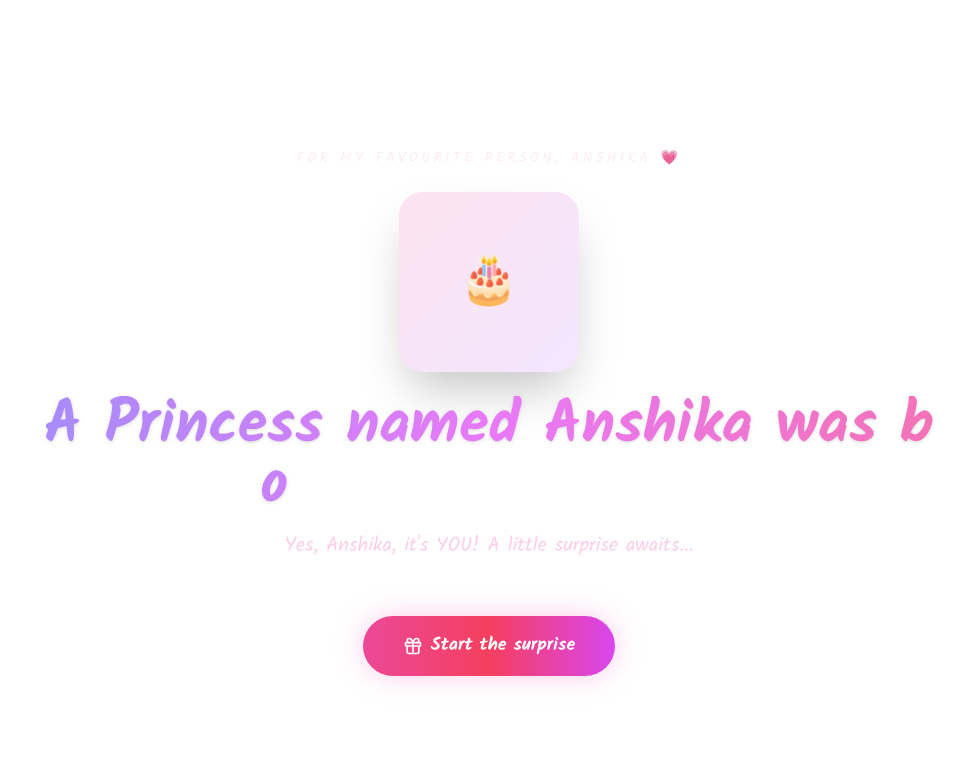
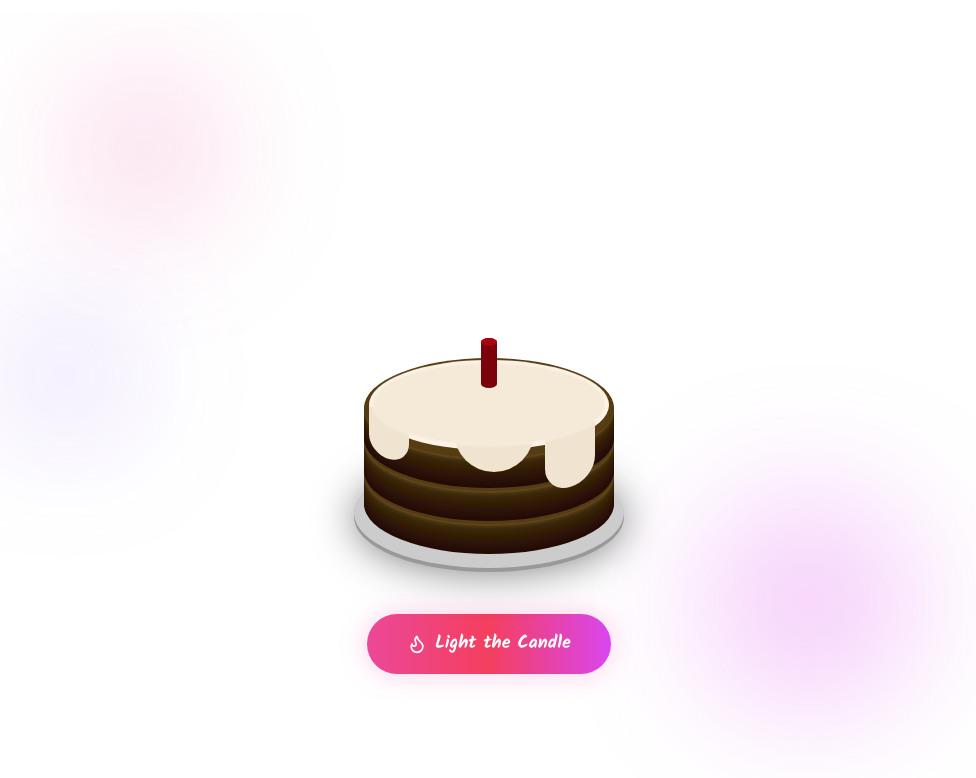
Before and after one commit to aamandsahu2-code/anshu, a Next.js app: page / in a window 1280 px wide. Shown: the top 778 px of the page, without its empty margins (151-1127 px from the left). Built offline with nearby package versions, Linux system fonts and the light colour scheme.

Commit message:
Update IntroScreen.jsx

```diff
--- a/components/screens/IntroScreen.jsx
+++ b/components/screens/IntroScreen.jsx
@@ -1,41 +1,176 @@
 "use client"
 
+import { useState, useEffect, useRef } from "react"
 import { motion } from "framer-motion"
+import confetti from "canvas-confetti"
 import GradientButton from "../GradientButton"
-import { Gift } from "lucide-react"
-import StaggerText from "../StaggerText"
+import { ArrowRight, Flame, Scissors } from "lucide-react"
 
-export default function IntroScreen({ onNext }) {
+const confettiColors = ["#FF3CAC", "#F687B3", "#D8B4FE", "#C084FC", "#F472B6"]
+
+export default function CakeScreen({ onNext }) {
+  const [lit, setLit] = useState(false)
+  const [cutDone, setCutDone] = useState(false)
+  const audioRef = useRef(null)
+  const sfxRef = useRef(null)
+
+  useEffect(() => {
+    if (typeof window !== "undefined") {
+      audioRef.current = new Audio("/sounds/birthday-lofi.mp3")
+      sfxRef.current = new Audio("/sounds/cut.mp3")
+      if (sfxRef.current) sfxRef.current.volume = 0.4
+    }
+  }, [])
+
+  const lightCandle = () => {
+    if (lit) return
+    setLit(true)
+  }
+
+  const cutCake = async () => {
+    if (cutDone) return
+    setCutDone(true)
+
+    try {
+      if (sfxRef.current) {
+        sfxRef.current.currentTime = 0
+        sfxRef.current.play()
+      }
+    } catch (e) {
+      console.warn("SFX play blocked", e)
+    }
+
+    try {
+      if (audioRef.current) {
+        audioRef.current.currentTime = 0
+        await audioRef.current.play()
+      }
+    } catch (e) {
+      console.warn("Audio play blocked by browser", e)
+    }
+
+    burst()
+    setTimeout(burst, 500)
+    setTimeout(burst, 900)
+    setTimeout(fireworks, 300)
+  }
+
+  const burst = () => {
+    confetti({
+      particleCount: 160,
+      spread: 100,
+      origin: { y: 0.6 },
+      colors: confettiColors,
+    })
+  }
+
+  const fireworks = () => {
+    const duration = 1500
+    const animationEnd = Date.now() + duration
+    const defaults = { startVelocity: 35, spread: 360, ticks: 60, zIndex: 0 }
+
+    const interval = setInterval(() => {
+      const timeLeft = animationEnd - Date.now()
+      if (timeLeft <= 0) return clearInterval(interval)
+
+      const particleCount = 30 * (timeLeft / duration)
+
+      confetti({
+        ...defaults,
+        particleCount,
+        origin: { x: Math.random() * 0.2 + 0.1, y: Math.random() * 0.3 },
+        colors: ["#F97316", "#FB7185", "#FACC15", "#A855F7"],
+      })
+
+      confetti({
+        ...defaults,
+        particleCount,
+        origin: { x: Math.random() * 0.2 + 0.7, y: Math.random() * 0.3 },
+        colors: ["#F97316", "#FB7185", "#FACC15", "#A855F7"],
+      })
+    }, 200)
+  }
+
   return (
-    <div className="py-10 md:py-14 text-center">
-      <div className="flex flex-col items-center gap-6">
-        <motion.p
-          initial={{ opacity: 0, y: 10 }}
-          animate={{ opacity: 1, y: 0 }}
-          transition={{ duration: 0.8, delay: 0.1 }}
-          className="text-xs md:text-sm text-pink-100/80 tracking-[0.25em] uppercase"
+    <div className="px-4 md:px-6 py-10 text-center relative">
+      <div className="pointer-events-none absolute inset-0 -z-10">
+        <div className="absolute w-40 h-40 bg-pink-500/20 blur-3xl rounded-full -top-10 left-6" />
+        <div className="absolute w-56 h-56 bg-fuchsia-500/25 blur-3xl rounded-full bottom-0 right-4" />
+        <div className="absolute w-32 h-32 bg-violet-500/20 blur-3xl rounded-full top-1/3 -left-10" />
+      </div>
+
+      {lit && (
+        <motion.div
+          className="fixed top-40 lg:top-56 left-0 w-full text-center text-[40px] md:text-6xl font-bold text-transparent bg-clip-text bg-gradient-to-r from-violet-400 via-fuchsia-400 to-pink-400 drop-shadow leading-tight px-4"
+          style={{ filter: "drop-shadow(0 0 20px rgba(255,105,180,0.4))" }}
+          initial={{ opacity: 0, scale: 0.8 }}
+          animate={{ opacity: 1, scale: 1 }}
+          transition={{ duration: 1, ease: "easeOut", delay: 0.3 }}
         >
-          For my favourite person, Anshika 💗
-        </motion.p>
+          Happy Birthday, Princess!
+        </motion.div>
+      )}
 
-        <div className="w-[140px] md:w-[180px] h-[140px] md:h-[180px] bg-gradient-to-br from-pink-400/20 to-purple-400/20 rounded-3xl flex items-center justify-center shadow-2xl">
-          <span className="text-4xl md:text-5xl">🎂</span>
+      <div className="relative flex flex-col items-center gap-8 mt-52">
+        <div className="relative mb-6">
+          <Cake lit={lit} />
         </div>
 
-        <div>
-          <h1 className="text-pretty text-4xl md:text-6xl font-bold text-transparent bg-clip-text bg-gradient-to-r from-violet-400 via-fuchsia-400 to-pink-400 drop-shadow leading-tight">
-            <StaggerText text="A Princess named Anshika was born 19 years ago!" />
-          </h1>
-          <p className="mt-4 text-xl text-pink-200 max-w-2xl mx-auto">
-            Yes, Anshika, it's YOU! A little surprise awaits...
-          </p>
-        </div>
+        {!lit && (
+          <GradientButton onClick={lightCandle}>
+            <Flame size={20} />
+            Light the Candle
+          </GradientButton>
+        )}
 
-        <div className="mt-8">
-          <GradientButton onClick={() => onNext?.()}>
-            <Gift size={20} />
-            Start the surprise
+        {lit && !cutDone && (
+          <GradientButton onClick={cutCake} className="mt-2">
+            <Scissors size={20} />
+            Cut the Cake
           </GradientButton>
+        )}
+
+        {cutDone && (
+          <GradientButton
+            onClick={() => {
+              if (audioRef.current) {
+                audioRef.current.pause()
+                audioRef.current.currentTime = 0
+              }
+              onNext()
+            }}
+            className="mt-2"
+          >
+            Next
+            <ArrowRight size={20} className="mt-0.5" />
+          </GradientButton>
+        )}
+      </div>
+    </div>
+  )
+}
+
+function Cake({ lit }) {
+  return (
+    <div className="flex flex-col items-center mx-auto">
+      <div className="cake mx-auto">
+        <div className="plate"></div>
+        <div className="layer layer-bottom"></div>
+        <div className="layer layer-middle"></div>
+        <div className="layer layer-top"></div>
+        <div className="icing"></div>
+        <div className="drip drip1"></div>
+        <div className="drip drip2"></div>
+        <div className="drip drip3"></div>
+        <div className="candle">
+          {lit && (
+            <motion.div
+              initial={{ opacity: 0, scaleY: 0.2, y: 10 }}
+              animate={{ opacity: 1, scaleY: 1, y: 0 }}
+              transition={{ duration: 0.9, ease: [0.25, 0.1, 0.25, 1.0] }}
+              className="flame"
+            />
+          )}
         </div>
       </div>
     </div>
```
